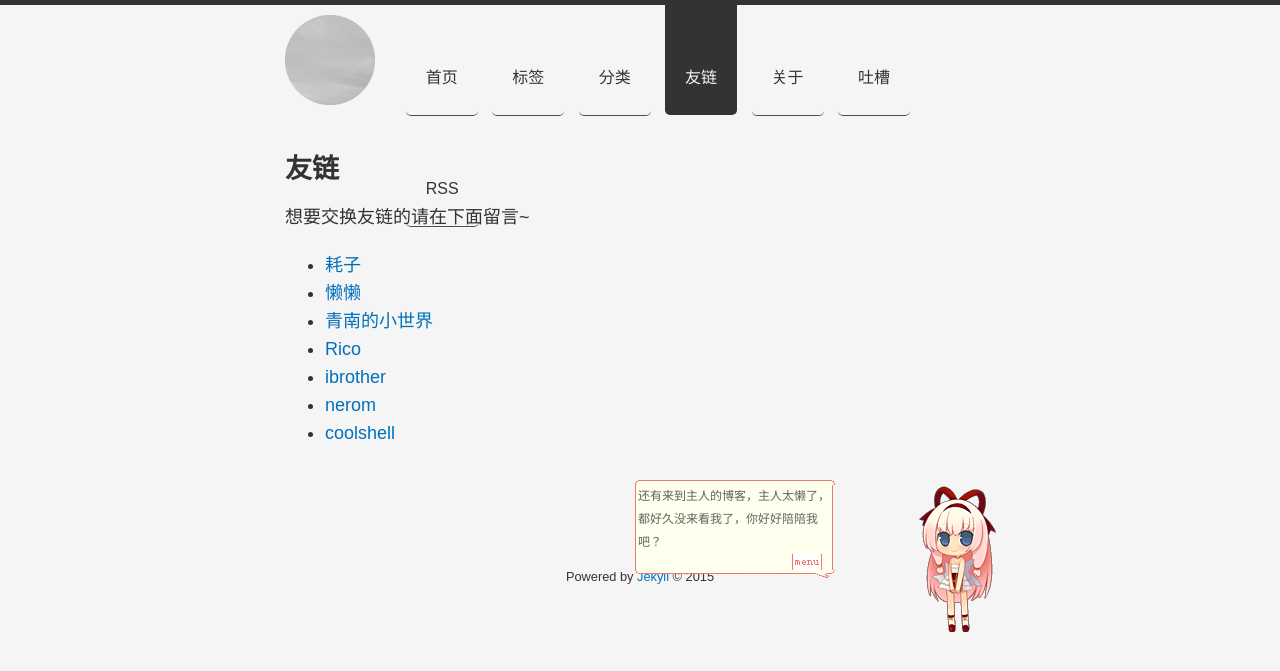
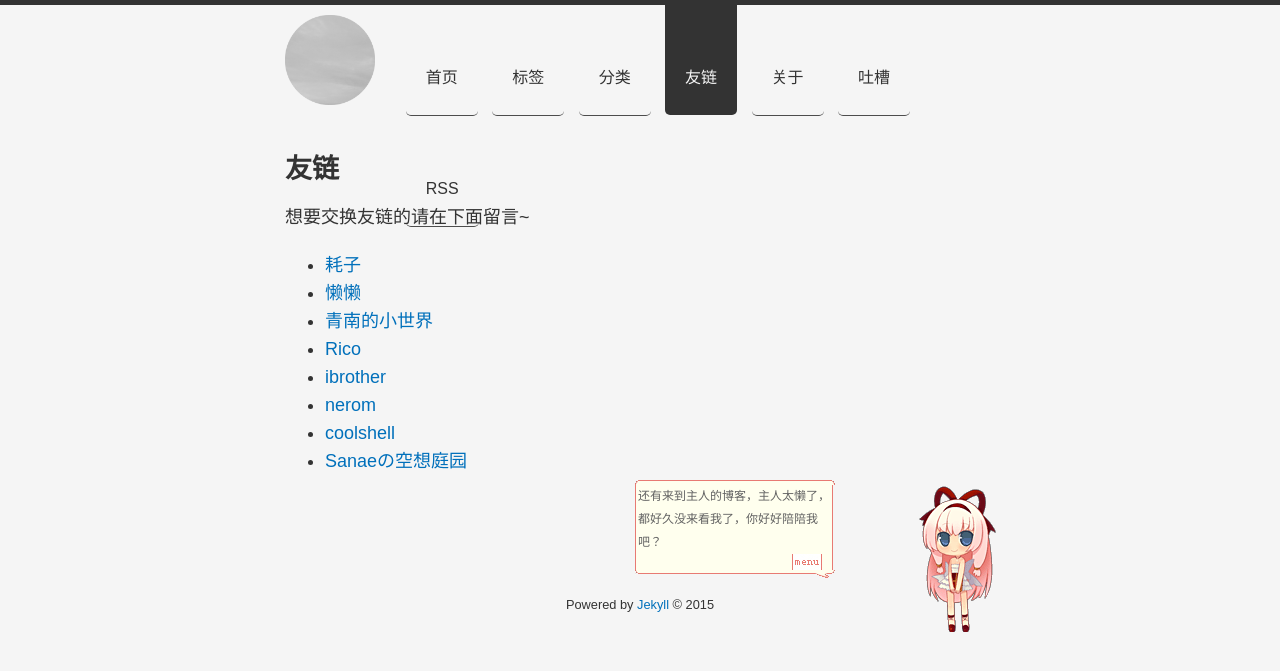
Before and after one commit to Voidly/Voidly.github.io, a Jekyll site: the page built from blogroll/index.md, in a window 1280 px wide. Shown: the top 671 px of the page. Built offline with Jekyll 4.4.1, drawn with Linux system fonts in a browser that asks for light colours; nearby versions of some CDN libraries; some web fonts are replaced; Markdown is read by kramdown in place of the engine named in the settings; comment, search, counter and statistics services are not loaded.

Commit message:
Sanaeの空想庭园

```diff
--- a/blogroll/index.md
+++ b/blogroll/index.md
@@ -13,6 +13,7 @@ comments: true
 * [ibrother][7]
 * [nerom][5]
 * [coolshell][6]
+* [Sanaeの空想庭园][8]
 
 
 
```
Also changed, not shown: other parts of blogroll/index.md (+1 -0 lines).
